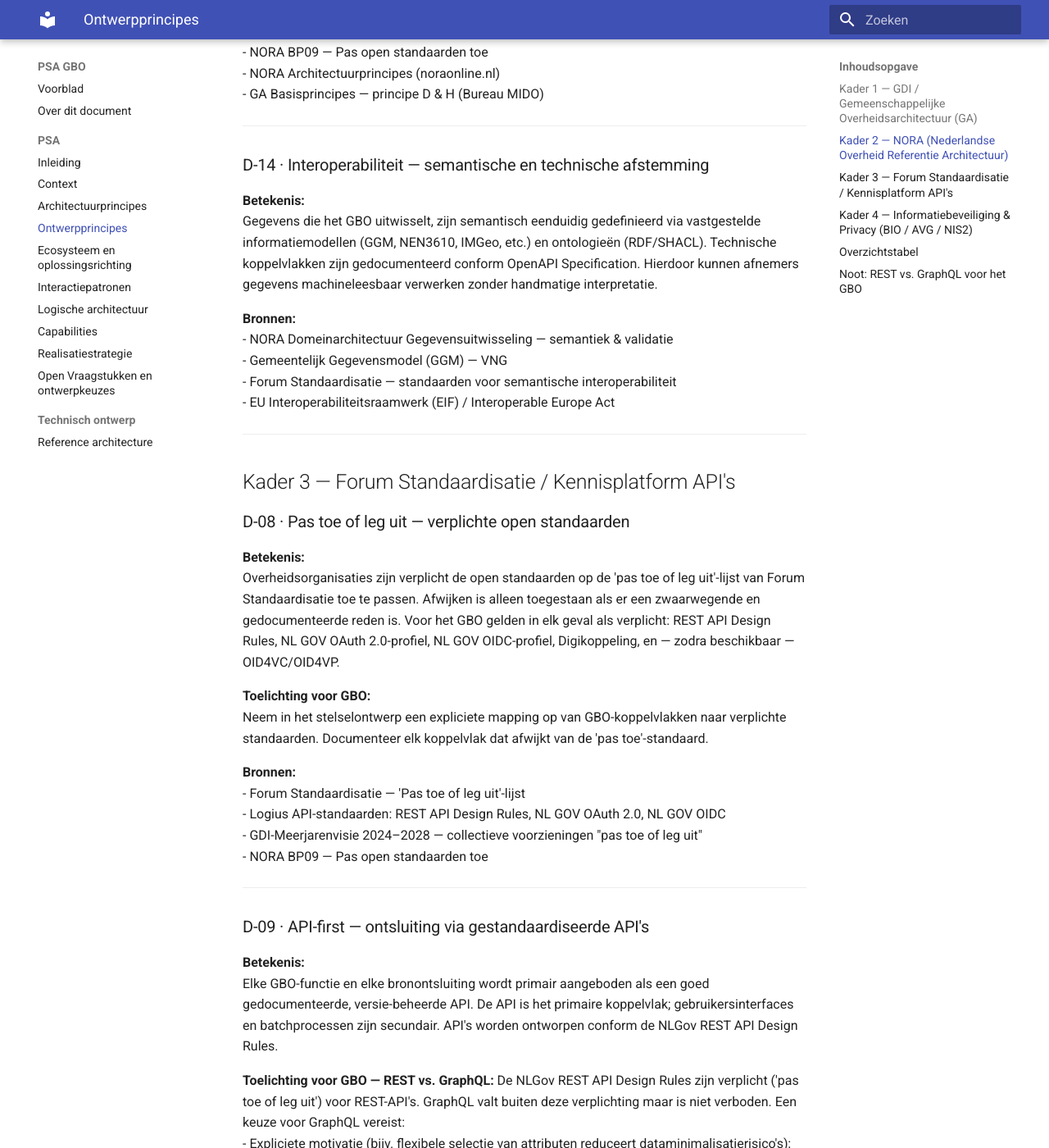
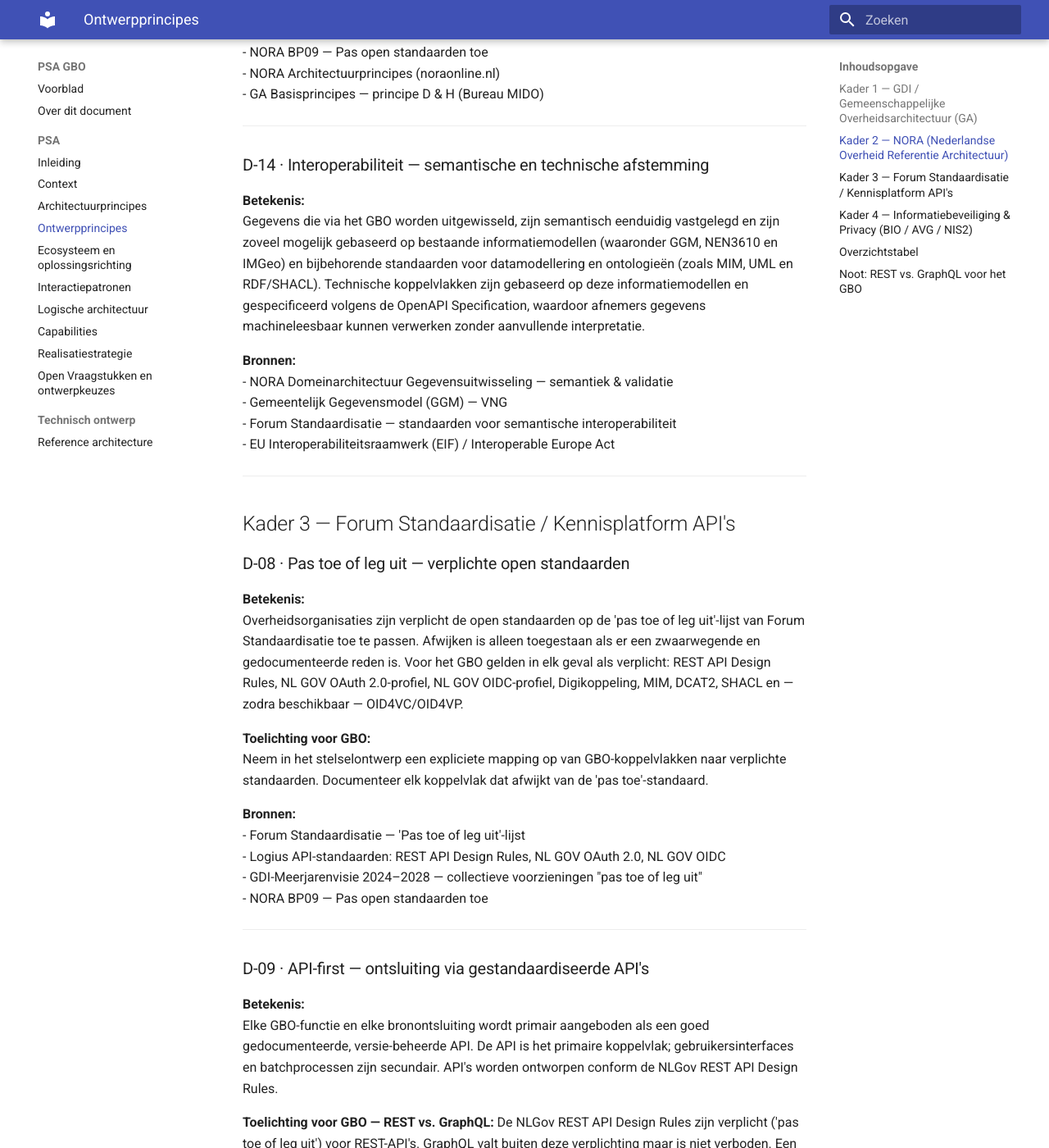
Before and after one commit to ICTU/GBO, an MkDocs documentation site: the page built from docs/psa/ontwerpprincipes.md, in a window 1280 px wide and 1400 px high, scrolled down 4461 px. Shown: the whole window at 82% size. Built offline with MkDocs 1.6.1 and Material for MkDocs 9.7.7, drawn with Linux system fonts in a browser that asks for light colours.

Commit message:
Update ontwerpprincipes.md

```diff
--- a/docs/psa/ontwerpprincipes.md
+++ b/docs/psa/ontwerpprincipes.md
@@ -143,7 +143,7 @@ Stel een ADR-register bij als onderdeel van de GBO-documentatie. Elke afwijking
 ### D-14 · Interoperabiliteit — semantische en technische afstemming
 
 **Betekenis:**
-Gegevens die het GBO uitwisselt, zijn semantisch eenduidig gedefinieerd via vastgestelde informatiemodellen (GGM, NEN3610, IMGeo, etc.) en ontologieën (RDF/SHACL). Technische koppelvlakken zijn gedocumenteerd conform OpenAPI Specification. Hierdoor kunnen afnemers gegevens machineleesbaar verwerken zonder handmatige interpretatie.
+Gegevens die via het GBO worden uitgewisseld, zijn semantisch eenduidig vastgelegd en zijn zoveel mogelijk gebaseerd op bestaande informatiemodellen (waaronder GGM, NEN3610 en IMGeo) en bijbehorende standaarden voor datamodellering en ontologieën (zoals MIM, UML en RDF/SHACL). Technische koppelvlakken zijn gebaseerd op deze informatiemodellen en gespecificeerd volgens de OpenAPI Specification, waardoor afnemers gegevens machineleesbaar kunnen verwerken zonder aanvullende interpretatie.
 
 **Bronnen:**
 - NORA Domeinarchitectuur Gegevensuitwisseling — semantiek & validatie
@@ -158,7 +158,7 @@ Gegevens die het GBO uitwisselt, zijn semantisch eenduidig gedefinieerd via vast
 ### D-08 · Pas toe of leg uit — verplichte open standaarden
 
 **Betekenis:**
-Overheidsorganisaties zijn verplicht de open standaarden op de 'pas toe of leg uit'-lijst van Forum Standaardisatie toe te passen. Afwijken is alleen toegestaan als er een zwaarwegende en gedocumenteerde reden is. Voor het GBO gelden in elk geval als verplicht: REST API Design Rules, NL GOV OAuth 2.0-profiel, NL GOV OIDC-profiel, Digikoppeling, en — zodra beschikbaar — OID4VC/OID4VP.
+Overheidsorganisaties zijn verplicht de open standaarden op de 'pas toe of leg uit'-lijst van Forum Standaardisatie toe te passen. Afwijken is alleen toegestaan als er een zwaarwegende en gedocumenteerde reden is. Voor het GBO gelden in elk geval als verplicht: REST API Design Rules, NL GOV OAuth 2.0-profiel, NL GOV OIDC-profiel, Digikoppeling, MIM, DCAT2, SHACL en — zodra beschikbaar — OID4VC/OID4VP.
 
 **Toelichting voor GBO:**
 Neem in het stelselontwerp een expliciete mapping op van GBO-koppelvlakken naar verplichte standaarden. Documenteer elk koppelvlak dat afwijkt van de 'pas toe'-standaard.
```
